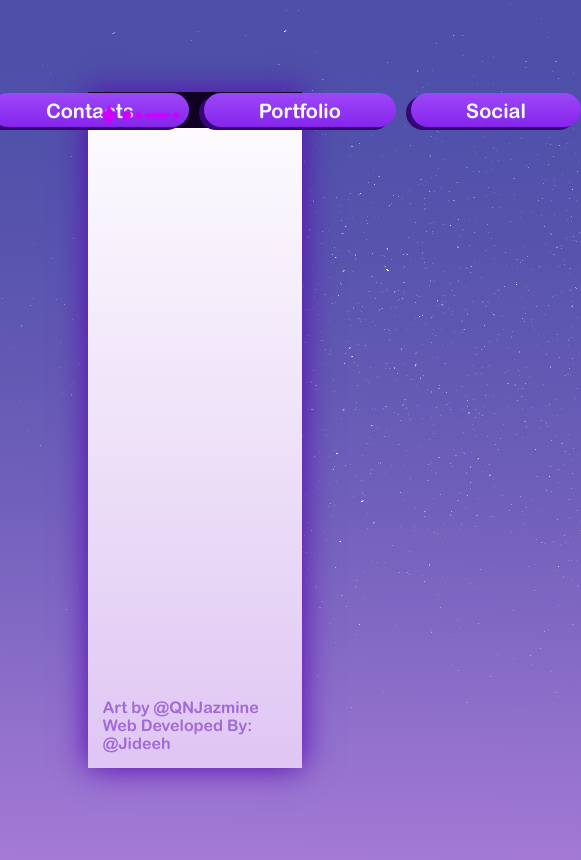
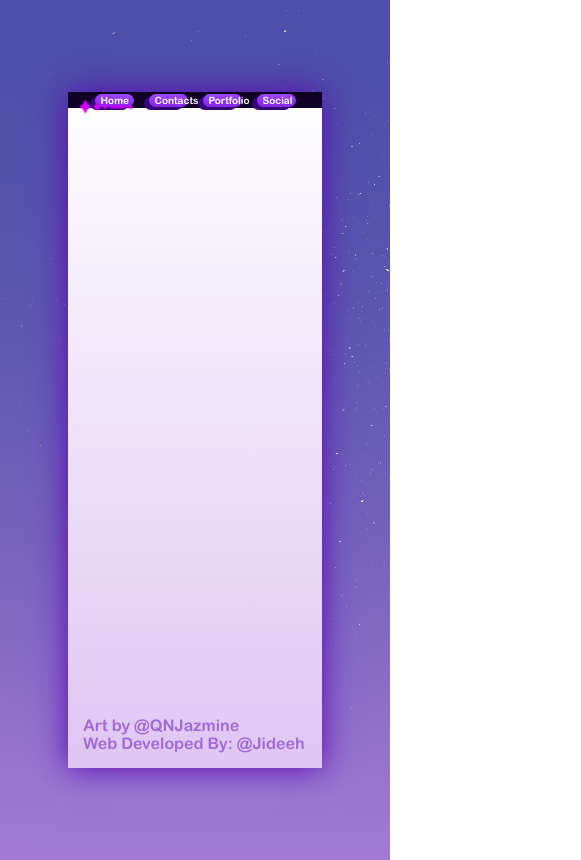
Before and after one commit to Jideeh1/QNJazmine-Portfolio, a plain HTML site: page QNJazmine Portfolio/index.html in a window 390 px wide. Shown: the whole page, 581 px wide, since content can reach past the window. Drawn offline with nearby package versions, Linux system fonts and the light colour scheme.

Commit message:
Responsiveness
Made it everything responsive for laptops and tablets

```diff
--- a/QNJazmine Portfolio/styles.css
+++ b/QNJazmine Portfolio/styles.css
@@ -1,6 +1,10 @@
 @font-face {
     font-family: "Main";
     src: url(Assets/Main.ttf);
+}
+
+* {
+    transition: all 0.3s ease-in-out;
 }
 
 body {
@@ -19,12 +23,13 @@ body {
 
 nav {
     background-color: #100124;
+
 }
 
 main {
     position: relative;
     height: 80vh;
-    width: 55vw;
+    width: 65vw;
     background-image: linear-gradient(#fefefe,#dfc6f3);
     margin: 0 auto;
     box-shadow: 0px 0px 30px 0px #5908b0;
@@ -49,31 +54,47 @@ main {
 
 .navbtn {
     font-family: "main";
-    font-size: 20px;
+    font-size: clamp(10px, 1.85vw, 20px);
     background-image: linear-gradient(#9d47f9, #8525eb);
     color: #fefeff;
-    height: 4vh;
-    padding: 0px 55px;
+    height: min(4vh,6%);
+    width: clamp(10vw, 10vw, 20vw);
     border-radius: 100px;
     border: transparent;
     cursor: pointer;
     box-shadow: -5px 3px #350774;
-    transition: all 0.3s ease-in-out;
+    text-align: center;
+    vertical-align: middle;
 }
 
 .navbtn:hover {
     opacity: 0.7;
-    transform: scale(1.1);
-    padding: 0 65px;
-    margin: 0 10px;
+    width: 15vw;
 }
 
 .sparkly{
     position: absolute;
-    left: 10px;
-    top: 10px;
+    left: 0px;
+    top: 0px;
+    margin-top: 10px;
+    margin-left: 10px;
 
     img {
-        height: 3vh;
+        height: clamp(1vh, 3vh, 2vh);
     }
 }
+
+@media (max-width:1024px) {
+
+    .sparkly {
+        top: 0px;
+        left: 0px;
+        margin-top: 0.65vh;
+        margin-left: 10px;
+
+    }
+
+    .navbtn {
+        font-size: clamp(10px, 1.5vw, 20px);
+    }
+}
```
